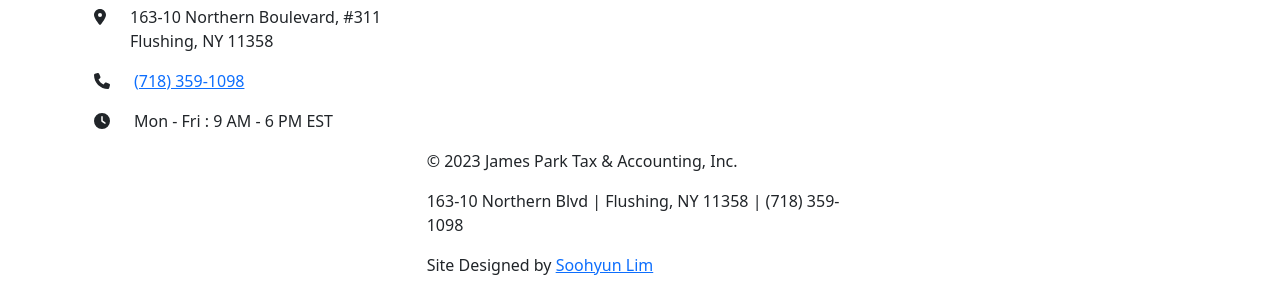
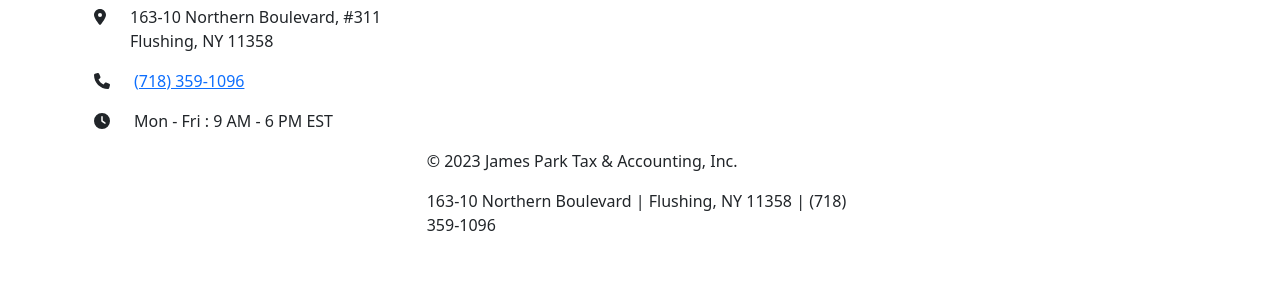
Before and after one commit to nooccarr/james-park-tax, a React (Vite) app: page /contact-us in a window 1280 px wide. Shown: the part 742-1032 px from the top of the page. After the commit the page ends 995 px from the top, so only its background shows below. Built offline with nearby package versions, Linux system fonts and the light colour scheme.

Commit message:
Fix contact numbers in footer and contact us page

```diff
--- a/src/app/components/ContactUs.jsx
+++ b/src/app/components/ContactUs.jsx
@@ -66,7 +66,7 @@ const ContactUs = () => {
                       </Col>
                       <Col>
                         <p>
-                          <a href="tel:+7183591098">(718) 359-1098</a>
+                          <a href='tel:+17183591096'>(718) 359-1096</a>
                         </p>
                       </Col>
                     </Row>
--- a/src/app/components/Footer.jsx
+++ b/src/app/components/Footer.jsx
@@ -11,11 +11,7 @@ const Footer = () => {
           James Park Tax & Accounting, Inc.
         </p>
         <p>
-          <span>163-10 Northern Blvd | Flushing, NY 11358 | (718) 359-1098</span>
-        </p>
-        <p>
-          <span>Site Designed by </span>
-          <a href='https://www.soohyunlim.dev/'>Soohyun Lim</a>
+          <span>163-10 Northern Boulevard | Flushing, NY 11358 | (718) 359-1096</span>
         </p>
       </Stack>
     </footer>
```
